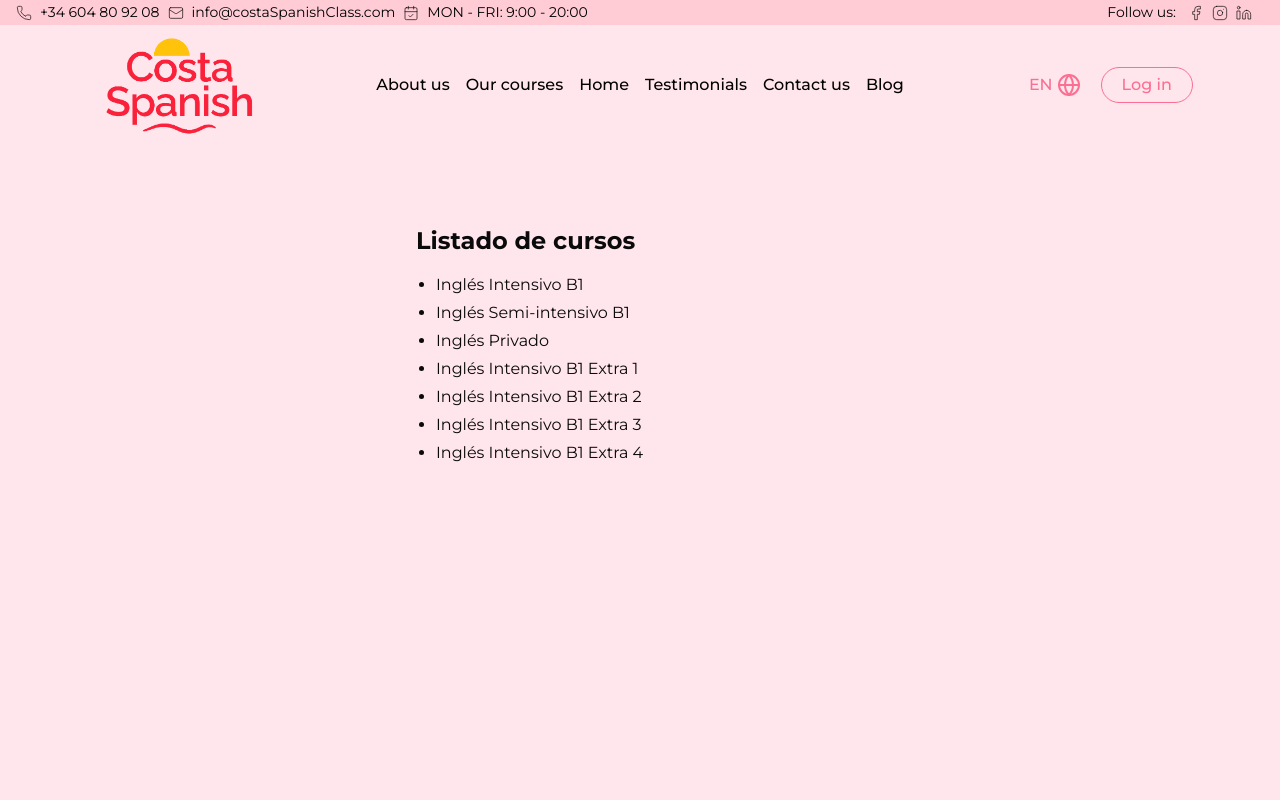
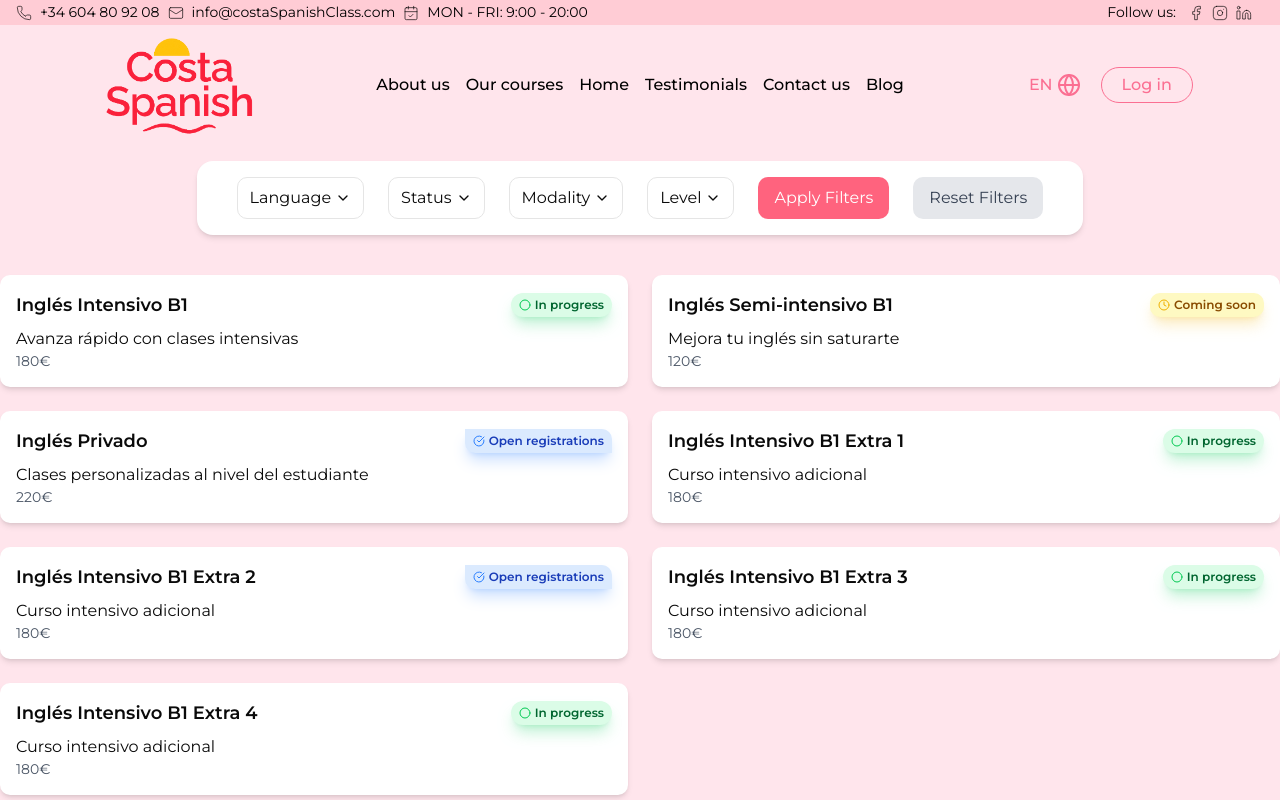
Before and after one commit to Michael8991/costaspanish-academy, a Next.js app: page /english in a window 1280 px wide. Shown: the top 800 px of the page. Built offline with nearby package versions, Linux system fonts and the light colour scheme.

Commit message:
FilterBar funcional y con diseño. CatalogCoursesFuncional falta mejorar el diseño

```diff
--- a/app/(courses)/(languages)/english/page.tsx
+++ b/app/(courses)/(languages)/english/page.tsx
@@ -1,16 +1,19 @@
-import { mockCourses } from '@/lib/mockcourses/mockCourses'
-import React from 'react'
+"use client"
 
-export default function spanishCourses() {
-    const spanishCourses = mockCourses.filter(course => course.languageToLearn === 'English')
+import React, { useState } from 'react'
+
+import { CoursesCatalog } from '@/components/CoursesCatalog/CoursesCatalog';
+import { FilterBarCourses } from '@/components/filterBarCourses/FilterBarCourses';
+import { CourseFilters } from '@/types';
+
+export default function englishCourses() {
+
+    const [filters, setFilters] = useState<CourseFilters>({ language: "English" })
+
     return (
-        <div className="max-w-md mx-auto py-10">
-            <h2 className="text-2xl font-bold mb-4">Listado de cursos</h2>
-            <ul className="list-disc pl-5 space-y-1">
-                {spanishCourses.map(course => (
-                    <li key={course._id}>{course.title}</li>
-                ))}
-            </ul>
-        </div>
+        <>
+            <FilterBarCourses filters={filters} setFilters={setFilters} />
+            <CoursesCatalog filters={filters} />
+        </>
     )
 }
--- a/app/(courses)/(languages)/layout.tsx
+++ b/app/(courses)/(languages)/layout.tsx
@@ -1,10 +1,22 @@
-import React from 'react'
+"use client"
+
+import React, { useEffect, useState } from 'react'
+import styles from "@/app/sections/Hero/heroSection.module.css";
 
 export default function CoursesLayout({ children }: { children: React.ReactNode }) {
 
+    const [scrolled, setScrolled] = useState(false);
+    useEffect(() => {
+        const handleScroll = () => {
+            const offset = window.scrollY;
+            setScrolled(offset > 1);
+        };
+        window.addEventListener("scroll", handleScroll);
+    }, []);
+
     return (
-        <div className="max-w-6xl mx-auto py-10 min-h-screen">
-
+        <div className={`@container max-w-7xl m-auto ${scrolled ? `${styles.headerspacerfixedbigscreen}` : ``}`} style={{ minHeight: "calc( 100vh - 120px )" }}>
+            <div className={`${scrolled ? `${styles.headerspacerfixed}` : ``} header-spacer`}></div>
             {children}
         </div>
     )
--- a/app/(courses)/(languages)/spanish/page.tsx
+++ b/app/(courses)/(languages)/spanish/page.tsx
@@ -13,7 +13,6 @@ export default function spanishCourses() {
     return (
         <>
             <FilterBarCourses filters={filters} setFilters={setFilters} />
-            <h1 className=''>Spanish courses</h1>
             <CoursesCatalog filters={filters} />
         </>
     )
--- a/components/CoursesCatalog/CoursesCatalog.tsx
+++ b/components/CoursesCatalog/CoursesCatalog.tsx
@@ -1,15 +1,20 @@
+
 import { mockCourses } from '@/lib/mockcourses/mockCourses';
-import React from 'react'
+import React, { JSX } from 'react'
 import { CourseFilters } from '@/types';
+import { CheckCircle, Circle, Clock } from 'lucide-react';
+
+
 
 type CoursesCatalogProps = {
     filters: CourseFilters;
 }
 
+
 export const CoursesCatalog = ({ filters }: CoursesCatalogProps) => {
     const filteredCourses = mockCourses.filter(course => {
-        // Filtrar por language (obligatorio)
-        if (course.languageToLearn !== filters.language) return false;
+        // Filtrar por modalidad si está definido
+        if (filters.language && course.languageToLearn !== filters.language) return false;
 
         // Filtrar por modalidad si está definido
         if (filters.modality && course.modality !== filters.modality) return false;
@@ -23,15 +28,45 @@ export const CoursesCatalog = ({ filters }: CoursesCatalogProps) => {
         return true; // Si pasa todos los filtros
     });
 
+    // Mapea los estados a estilos y/o íconos
+    const statusStyles: Record<string, string> = {
+        inProgress: "bg-green-100 shadow-lg shadow-green-500/25 text-green-800 rounded-full px-2 py-1",
+        soon: "bg-yellow-100 shadow-lg shadow-yellow-500/25 text-yellow-800 rounded-lg px-2 py-1",
+        pending: "bg-blue-100 shadow-lg shadow-blue-500/25 text-blue-800 rounded-tr-lg rounded-bl-lg px-2 py-1",
+    };
+
+    const statusIcons: Record<string, JSX.Element> = {
+        inProgress: <Circle size={12} className="text-green-500 mr-1" />,
+        soon: <Clock size={12} className="text-yellow-500 mr-1" />,
+        pending: <CheckCircle size={12} className="text-blue-500 mr-1" />,
+    };
+
+    const statusLabel: Record<string, string> = {
+        inProgress: "In progress",
+        soon: "Coming soon",
+        pending: "Open registrations",
+    };
+
     return (
         <div className="grid grid-cols-1 md:grid-cols-2 gap-6">
-            {filteredCourses.map((course) => (
-                <div key={course._id} className="border rounded-lg p-4 shadow-sm">
-                    <h2 className="text-lg font-semibold">{course.title}</h2>
-                    <p>{course.subTitle}</p>
-                    <p className="text-sm text-gray-600">{course.price}</p>
-                </div>
-            ))}
-        </div>
+            {
+                filteredCourses.map((course) => (
+                    <div key={course._id} className="border-none rounded-lg p-4 shadow-md bg-white">
+                        <div className="flex justify-between items-center mb-2">
+                            <h2 className="text-lg font-semibold">{course.title}</h2>
+                            {course.status && (
+                                <span className={`flex items-center text-xs font-semibold ${statusStyles[course.status]}`}>
+                                    {statusIcons[course.status]}
+                                    {statusLabel[course.status]}
+                                </span>
+                            )}
+                        </div>
+                        <p>{course.subTitle}</p>
+                        <p className="text-sm text-gray-600">{course.price}</p>
+                    </div>
+                ))
+            }
+        </div >
+
     )
 }
--- a/components/UI/Dropdown.tsx
+++ b/components/UI/Dropdown.tsx
@@ -1,52 +1,89 @@
-// components/ui/Dropdown.tsx
-"use client";
+"use client"
 
-import React, { ReactNode, useState } from "react";
+import React, { ReactNode, useEffect, useRef } from "react";
 import { ChevronDown } from "lucide-react";
+import { motion, AnimatePresence } from "framer-motion";
 
 type DropdownProps<T> = {
+    id: string;
     options: T[];
     selected: T | null;
     onChange: (value: T) => void;
     renderOption?: (option: T) => ReactNode;
     placeholder?: string;
+    openDropdown: string | null;
+    setOpenDropdown: (id: string | null) => void;
 };
 
 export const Dropdown = <T extends string | number>({
+    id,
     options,
     selected,
     onChange,
     renderOption,
     placeholder = "Select...",
+    openDropdown,
+    setOpenDropdown
 }: DropdownProps<T>) => {
-    const [open, setOpen] = useState(false);
+    const isOpen = openDropdown === id;
+    const dropdownRef = useRef<HTMLDivElement>(null);
+
+    useEffect(() => {
+        const handleClickOutside = (event: MouseEvent) => {
+            if (dropdownRef.current && !dropdownRef.current.contains(event.target as Node)) {
+                setOpenDropdown(null);
+            }
+        };
+
+        document.addEventListener("mousedown", handleClickOutside);
+        return () => document.removeEventListener("mousedown", handleClickOutside);
+    }, [setOpenDropdown]);
+
+    const handleButtonClick = () => {
+        setOpenDropdown(isOpen ? null : id);
+    };
+
+    const handleSelect = (option: T) => {
+        onChange(option); // Actualiza el selected en el padre
+        setOpenDropdown(null); // Cierra el dropdown
+    };
 
     return (
-        <div className="relative inline-block">
+        <div ref={dropdownRef} className="relative inline-block">
             <button
-                onClick={() => setOpen(!open)}
+                onClick={handleButtonClick}
                 className="flex items-center px-3 py-2 border rounded-lg hover:bg-gray-100 focus:outline-none"
             >
-                {selected || placeholder}
+                {/* {selected ? (renderOption ? renderOption(selected) : selected) : placeholder} */}
+                {selected !== null
+                    ? renderOption
+                        ? renderOption(selected)
+                        : selected.toString()
+                    : placeholder}
+
                 <ChevronDown className="ml-1" size={16} />
             </button>
 
-            {open && (
-                <div className="absolute mt-1 w-full border rounded-lg bg-white shadow-lg z-50">
+            <AnimatePresence>
+                {isOpen && (
+                    <motion.div
+                        initial={{ opacity: 0, y: -10 }}
+                        animate={{ opacity: 1, y: 0 }}
+                        exit={{ opacity: 0, y: -10 }}
+                        className="absolute mt-1 max-w-xs border rounded-lg bg-white shadow-lg z-50"
+                    >
                         {options.map((option) => (
                             <div
                                 key={option.toString()}
                                 className="px-3 py-2 hover:bg-gray-200 cursor-pointer"
-                            onClick={() => {
-                                onChange(option);
-                                setOpen(false);
-                            }}
+                                onClick={() => handleSelect(option)}
                             >
                                 {renderOption ? renderOption(option) : option}
                             </div>
                         ))}
-                </div>
+                    </motion.div>
                 )}
+            </AnimatePresence>
         </div>
     );
 };
--- a/components/filterBarCourses/FilterBarCourses.tsx
+++ b/components/filterBarCourses/FilterBarCourses.tsx
@@ -1,12 +1,25 @@
+
 import React, { Dispatch, SetStateAction } from 'react'
 import styles from './filterBarCourses.module.css'
 import { CourseFilters } from '@/types';
 import { Dropdown } from '../UI/Dropdown';
 
+const languageOptions = ["Spanish", "English"]
+const statusOptions = ["inProgress", "soon", "pending"];
+const modalityOptions = ["Intensive", "SemiIntensive", "Standar", "Private"];
+const levelOptions = ["A1", "A2", "B1", "B2", "C1", "C2"];
 
-const statusOptions = ["inProgress", "soon", "pending"];
-const modalityOptions = ["Intensive", "Semi-Intensive", "Standar", "Private"];
-const levelOptions = ["A1", "A2", "B1", "B2", "C1", "C2"];
+const statusLabel: Record<string, string> = {
+    inProgress: "In progress",
+    soon: "Coming soon",
+    pending: "Open registrations"
+}
+const modalityLabel: Record<string, string> = {
+    Intensive: "Intensive course",
+    SemiIntensive: "Semi-Intensive course",
+    Standar: "Standar course",
+    Private: "Private lesson"
+}
 
 
 type FilterBarCoursesProps = {
@@ -19,29 +32,84 @@ export const FilterBarCourses = ({ filters, setFilters }: FilterBarCoursesProps)
     const [selectedStatus, setSelectedStatus] = React.useState<string | null>(null);
     const [selectedModality, setSelectedModality] = React.useState<string | null>(null);
     const [selectedLevel, setSelectedLevel] = React.useState<string | null>(null);
+    const [selectedLanguage, setSelectedLanguage] = React.useState<string | null>(null);
+    const [openDropdown, setOpenDropdown] = React.useState<string | null>(null);
 
-
+    const handleApplyFilters = () => {
+        setFilters({
+            status: selectedStatus as "inProgress" | "soon" | "pending" | undefined,
+            modality: selectedModality as "Intensive" | "SemiIntensive" | "Standar" | "Private" | undefined,
+            level: selectedLevel as "A1" | "A2" | "B1" | "B2" | "C1" | "C2" | undefined,
+            language: selectedLanguage as "Spanish" | "English" | undefined,
+        });
+    };
+    const handleResetFilters = () => {
+        setSelectedStatus(null)
+        setSelectedModality(null)
+        setSelectedLevel(null)
+        setSelectedLanguage(null)
+        setFilters({
+            status: undefined,
+            modality: undefined,
+            level: undefined,
+            language: undefined
+        })
+    }
     return (
-        <div className="flex align-middle justify-center mb-6 gap-6">
+        <div className="flex align-middle justify-center mb-10 mt-4 gap-6 bg-white w-fit m-auto py-4 px-10 rounded-2xl shadow-md">
             <Dropdown
+                id="language"
+                options={languageOptions}
+                selected={selectedLanguage}
+                onChange={setSelectedLanguage}
+                placeholder="Language"
+                openDropdown={openDropdown}
+                setOpenDropdown={setOpenDropdown}
+            />
+            <Dropdown
+                id="status"
                 options={statusOptions}
                 selected={selectedStatus}
                 onChange={setSelectedStatus}
                 placeholder="Status"
+                renderOption={(option) => statusLabel[option]}
+                openDropdown={openDropdown}
+                setOpenDropdown={setOpenDropdown}
             />
             <Dropdown
+                id="modality"
                 options={modalityOptions}
                 selected={selectedModality}
                 onChange={setSelectedModality}
                 placeholder="Modality"
+                renderOption={(option) => modalityLabel[option]}
+                openDropdown={openDropdown}
+                setOpenDropdown={setOpenDropdown}
             />
             <Dropdown
+                id="level"
                 options={levelOptions}
                 selected={selectedLevel}
                 onChange={setSelectedLevel}
                 placeholder="Level"
+                openDropdown={openDropdown}
+                setOpenDropdown={setOpenDropdown}
             />
 
+
+            <button
+                onClick={handleApplyFilters}
+                className="px-4 py-2 bg-rose-400 text-white rounded-lg hover:bg-rose-500 transition"
+            >
+                Apply Filters
+            </button>
+
+            <button
+                onClick={handleResetFilters}
+                className="px-4 py-2 bg-gray-200 text-gray-700 rounded-lg hover:bg-gray-300 transition"
+            >
+                Reset Filters
+            </button>
         </div>
     )
 }
--- a/lib/mockcourses/CourseMock.ts
+++ b/lib/mockcourses/CourseMock.ts
@@ -11,12 +11,12 @@ export interface ICourseData {
     maxPeople: string;
     duration?: string;
     format: string;
-    level?: string;
+    level?: "A1" | "A2" | "B1" | "B2" | "C1" | "C2";
     requirements?: string;
     learningObjetives: string;
     modules: string;
     technicalRequirements?: string;
-    modality: string;
+    modality?: "Intensive" | "SemiIntensive" | "Standar" | "Private";
     startDate?: string;
     access?: string;
     support?: string;
--- a/types/courses.ts
+++ b/types/courses.ts
@@ -1,6 +1,6 @@
 export type CourseFilters = {
-    language: "Spanish" | "English";
-    modality?: "Intensive" | "Semi-Intensive" | "Standar" | "Private";
+    language?: "Spanish" | "English";
+    modality?: "Intensive" | "SemiIntensive" | "Standar" | "Private";
     level?: "A1" | "A2" | "B1" | "B2" | "C1" | "C2";
     status?: "inProgress" | "soon" | "pending"
 };
```
Also changed, not shown: app/sections/Hero/HeroSection.tsx (+9 -11 lines), lib/mockcourses/mockCourses.ts (+21 -21 lines). Lines whose indentation alone changed are shown as unchanged.
